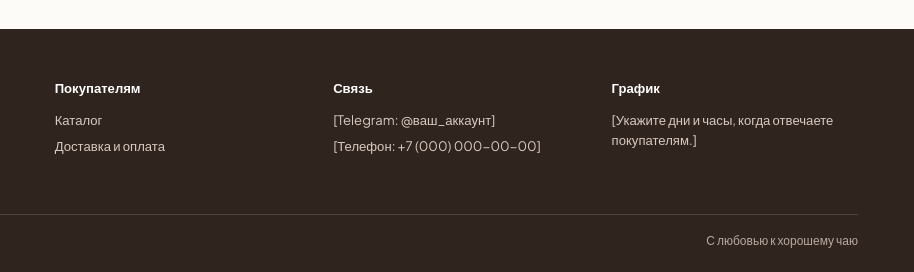
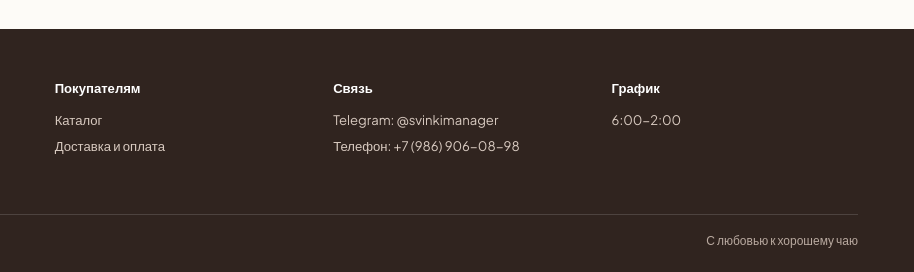
Before and after one commit to SvinkiTea/Svinki-Tea, a plain HTML site: page index.html in a window 1280 px wide. Shown: the part 2739-3011 px from the top of the page, 366-1280 px from the left. Drawn offline with Linux system fonts and the light colour scheme.

Commit message:
Update index.html

```diff
--- a/index.html
+++ b/index.html
@@ -1338,12 +1338,12 @@
                 </div>
                 <div class="footer-column">
                     <h3>Связь</h3>
-                    <p>[Telegram: @ваш_аккаунт]</p>
-                    <p>[Телефон: +7 (000) 000-00-00]</p>
+                    <p>Telegram: @svinkimanager</p>
+                    <p>Телефон: +7 (986) 906-08-98</p>
                 </div>
                 <div class="footer-column">
                     <h3>График</h3>
-                    <p>[Укажите дни и часы, когда отвечаете покупателям.]</p>
+                    <p>6:00-2:00</p>
                 </div>
             </div>
             <div class="footer-bottom">
```
